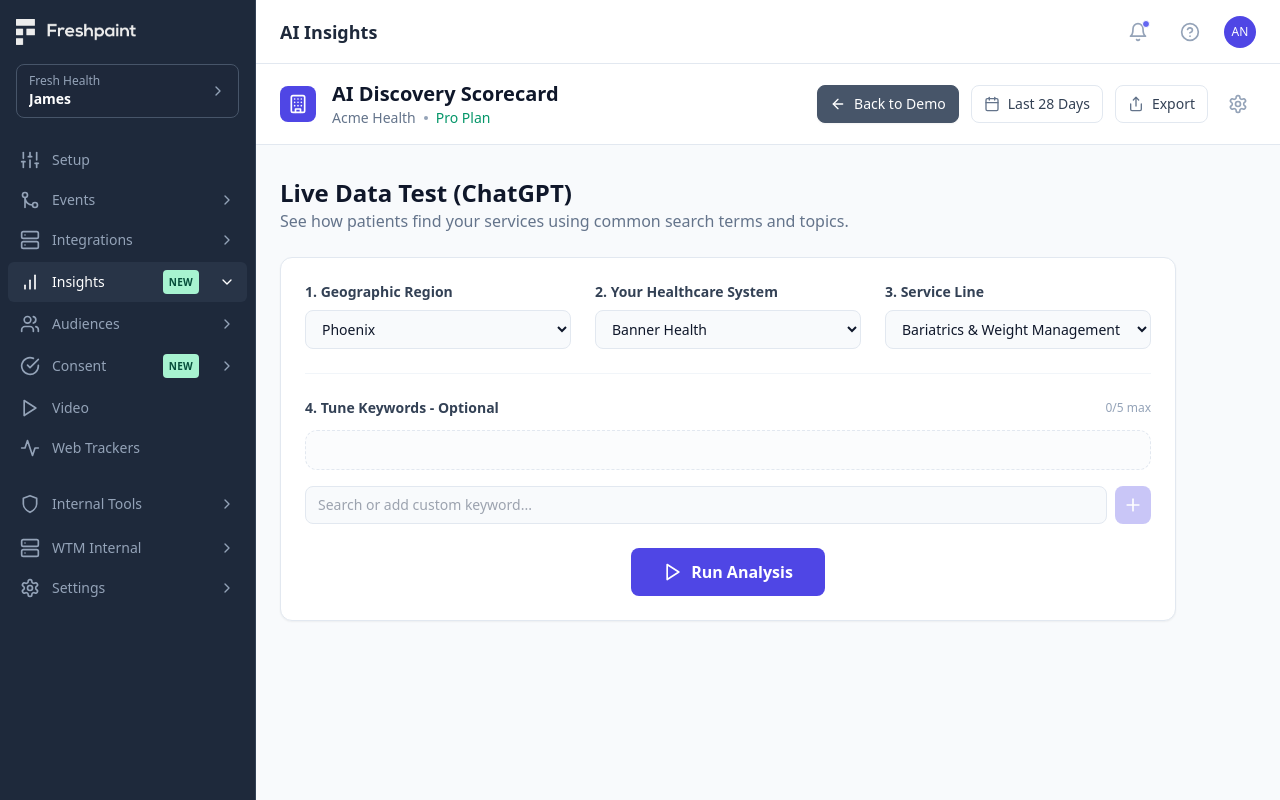
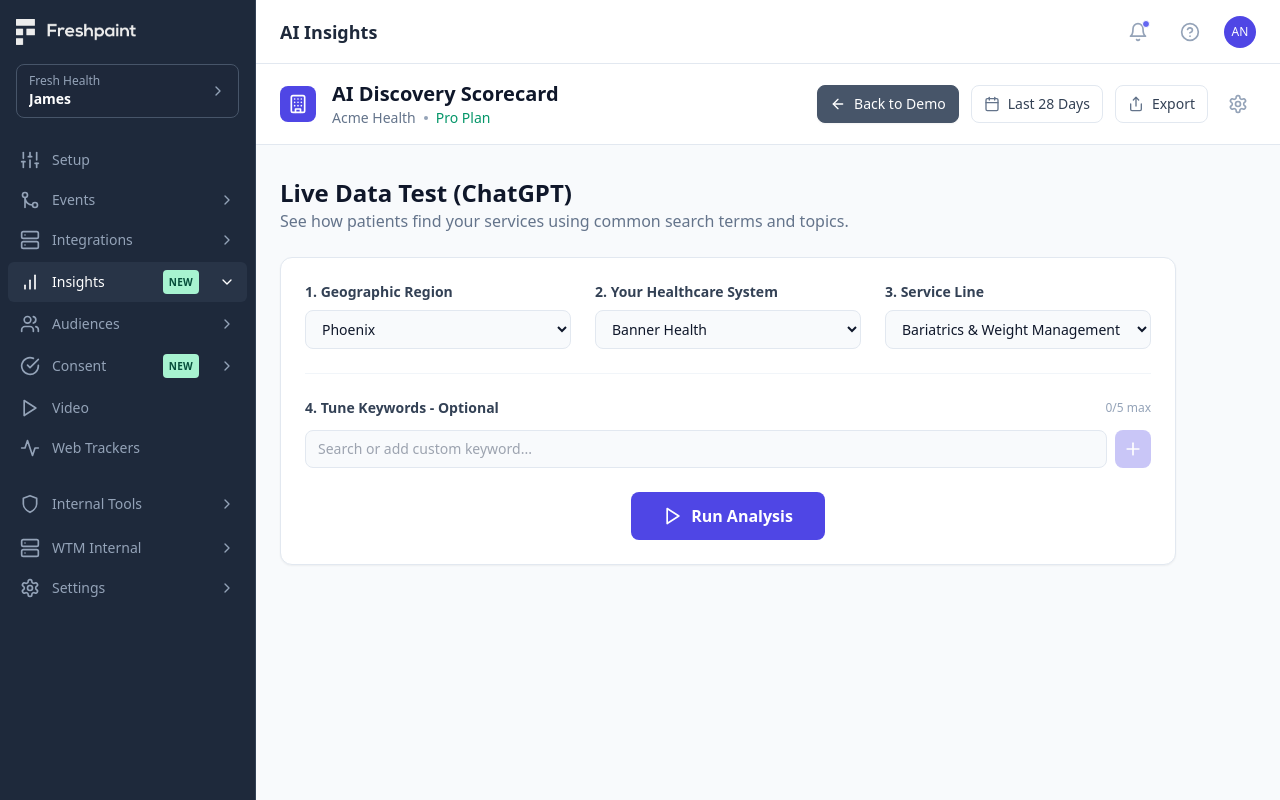
Before and after one commit to jamesrsilvester/ai_discovery_scorecard, a Next.js app: page /test-live in a window 1280 px wide. Built offline with nearby package versions, Linux system fonts and the light colour scheme.

Commit message:
Refine keyword UI: conditionally hide empty container

```diff
--- a/src/pages/test-live.tsx
+++ b/src/pages/test-live.tsx
@@ -247,6 +247,7 @@ export default function TestLive() {
                         </div>
 
                         {/* Selected Keywords Chips */}
+                        {selectedKeywords.length > 0 && (
                             <div className="flex flex-wrap gap-2 mb-4 min-h-[40px] p-2 bg-slate-50/50 rounded-xl border border-dashed border-slate-200">
                                 {selectedKeywords.map((kw) => (
                                     <button
@@ -259,6 +260,7 @@ export default function TestLive() {
                                     </button>
                                 ))}
                             </div>
+                        )}
 
                         <div className="relative">
                             <div className="flex gap-2">
```
Lines whose indentation alone changed are shown as unchanged.
